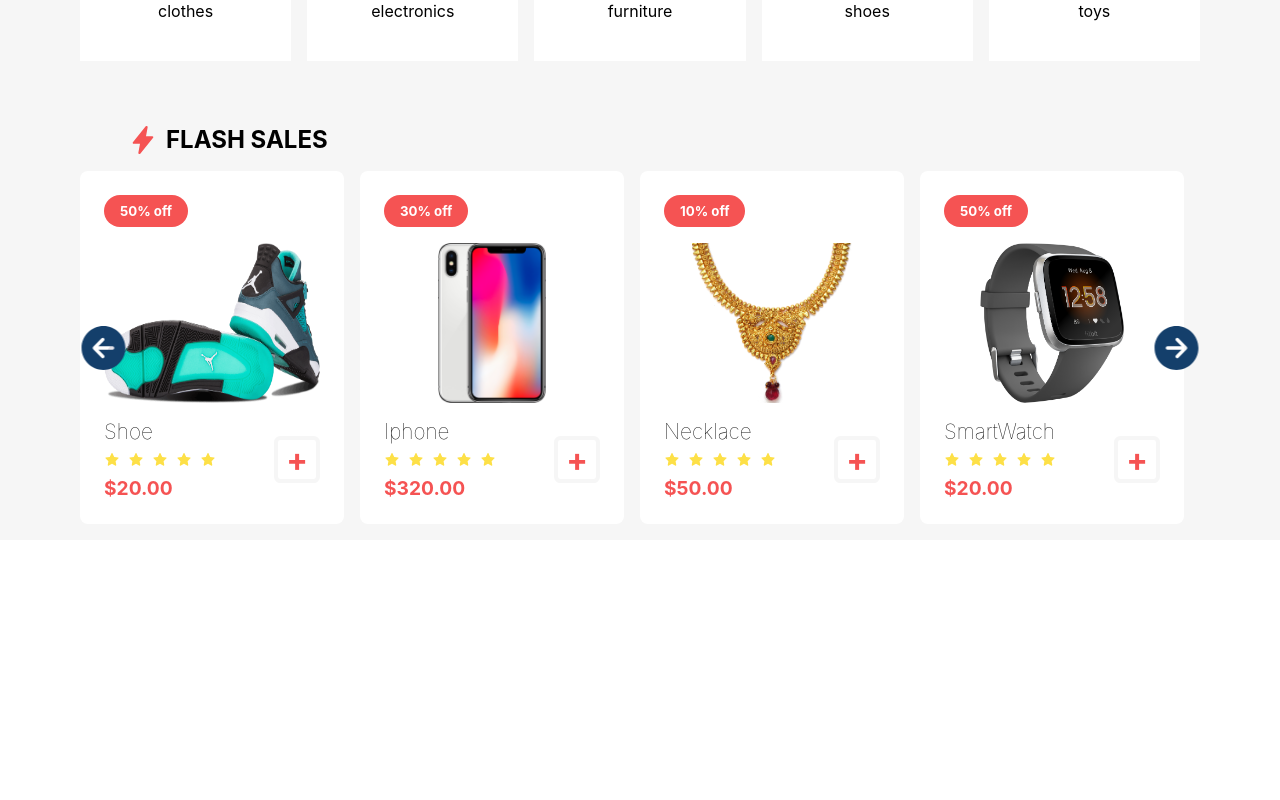
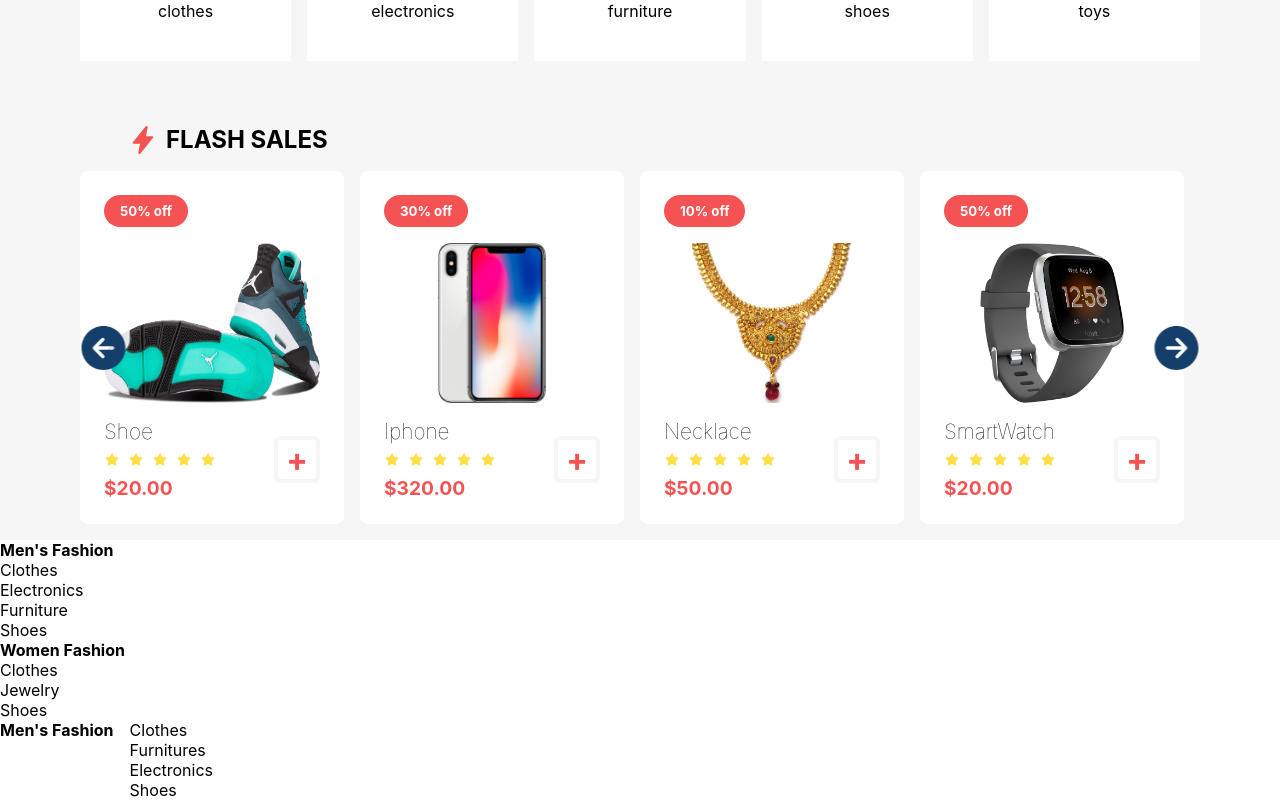
Before and after one commit to Farouk-ayo/ecommerce-, a React (Create React App) app: page / in a window 1280 px wide. Shown: the part 1022-1822 px from the top of the page. Before the commit the page ends 1562 px from the top, so only its background shows below. Built offline with nearby package versions, Linux system fonts and the light colour scheme; grey boxes are pictures that could not be loaded.

Commit message:
setup files

```diff
--- a/src/UI/Body/Body.js
+++ b/src/UI/Body/Body.js
@@ -1,12 +1,18 @@
 import { Fragment } from "react";
 import Catalogue from "./catalogue/Catalogue";
 import Flashsale from "./flashdeals/Flashsales";
+import Kids from "./Gender/kids/Kids";
+import Men from "./Gender/Men/Men";
+import Women from "./Gender/Women/Women";
 
 const Body = () => {
   return (
     <Fragment>
       <Catalogue />
       <Flashsale />
+      <Men />
+      <Women />
+      <Kids/>
     </Fragment>
   );
 };
--- a/src/UI/Body/Gender/Men/Men.js
+++ b/src/UI/Body/Gender/Men/Men.js
@@ -0,0 +1,14 @@
+import { Fragment } from "react";
+import MenProducts from "./MenProduct";
+import MenSidebar from "./MenSidebar";
+
+const Men = () => {
+  return (
+    <section>
+      <MenSidebar />
+      <MenProducts />
+    </section>
+  );
+};
+
+export default Men;
--- a/src/UI/Body/Gender/Men/MenProduct.js
+++ b/src/UI/Body/Gender/Men/MenProduct.js
@@ -1,7 +1,5 @@
 const MenProducts = () => {
-  return (
-
-  );
+  return <section></section>;
 };
 
-export default MenProducts
+export default MenProducts;
--- a/src/UI/Body/Gender/Men/Mensidebar.js
+++ b/src/UI/Body/Gender/Men/Mensidebar.js
@@ -1,10 +1,15 @@
 const MenSidebar = () => {
   return (
     <section>
-      <div>Clothes</div>
-      <div>Electronics</div>
-      <div>Furniture</div>
-      <div>Shoes</div>
+      <div>
+        <h4>Men's Fashion</h4>
+      </div>
+      <div>
+        <div>Clothes</div>
+        <div>Electronics</div>
+        <div>Furniture</div>
+        <div>Shoes</div>
+      </div>
     </section>
   );
 };
--- a/src/UI/Body/Gender/Women/WomenProduct.js
+++ b/src/UI/Body/Gender/Women/WomenProduct.js
@@ -1,7 +1,5 @@
 const WomenProducts = () => {
-  return (
-
-  )
+  return <section></section>;
 };
 
 export default WomenProducts;
--- a/src/UI/Body/Gender/Women/WomenSidebar.js
+++ b/src/UI/Body/Gender/Women/WomenSidebar.js
@@ -1,9 +1,15 @@
 const WomenSidebar = () => {
   return (
     <section>
+<div>
+    <h4>Women Fashion</h4>
+</div>
+
+      <div>
       <div>Clothes</div>
       <div>Jewelry</div>
       <div>Shoes</div>
+      </div>
     </section>
   );
 };
--- a/src/UI/Body/Gender/kids/KidSidebar.js
+++ b/src/UI/Body/Gender/kids/KidSidebar.js
@@ -1,10 +1,17 @@
+import classes from "./KidsProduct.module.css";
+
 const KidSidebar = () => {
   return (
-    <section>
-      <div>Clothes</div>
-      <div>Furnitures</div>
-      <div>Electronics</div>
-      <div>Shoes</div>
+    <section className={classes.sidebar}>
+      <div>
+        <h4>Men's Fashion</h4>
+      </div>
+      <div>
+        <div>Clothes</div>
+        <div>Furnitures</div>
+        <div>Electronics</div>
+        <div>Shoes</div>
+      </div>
     </section>
   );
 };
--- a/src/UI/Body/Gender/kids/Kids.js
+++ b/src/UI/Body/Gender/kids/Kids.js
@@ -1,11 +1,14 @@
 import KidSidebar from "./KidSidebar";
-import KidsProduct from "./kidsProducts";
+import KidsProduct from "./KidsProducts";
+import classes from "./KidsProduct.module.css";
 
 const Kids = () => {
   return (
-    <section>
+    <section className={classes.sec}>
       <KidSidebar />
       <KidsProduct />
     </section>
   );
 };
+
+export default Kids;
--- a/src/UI/Body/Gender/kids/KidsProduct.module.css
+++ b/src/UI/Body/Gender/kids/KidsProduct.module.css
@@ -0,0 +1,8 @@
+.sec {
+  display: flex;
+}
+
+.sidebar {
+  display: flex;
+  gap: 1rem;
+}
--- a/src/UI/Body/Gender/kids/kidsProducts.js
+++ b/src/UI/Body/Gender/kids/kidsProducts.js
@@ -1,6 +1,6 @@
 const KidsProduct=()=>{
 
 
-    return
+    return <section></section>
 }
 export default KidsProduct
```
